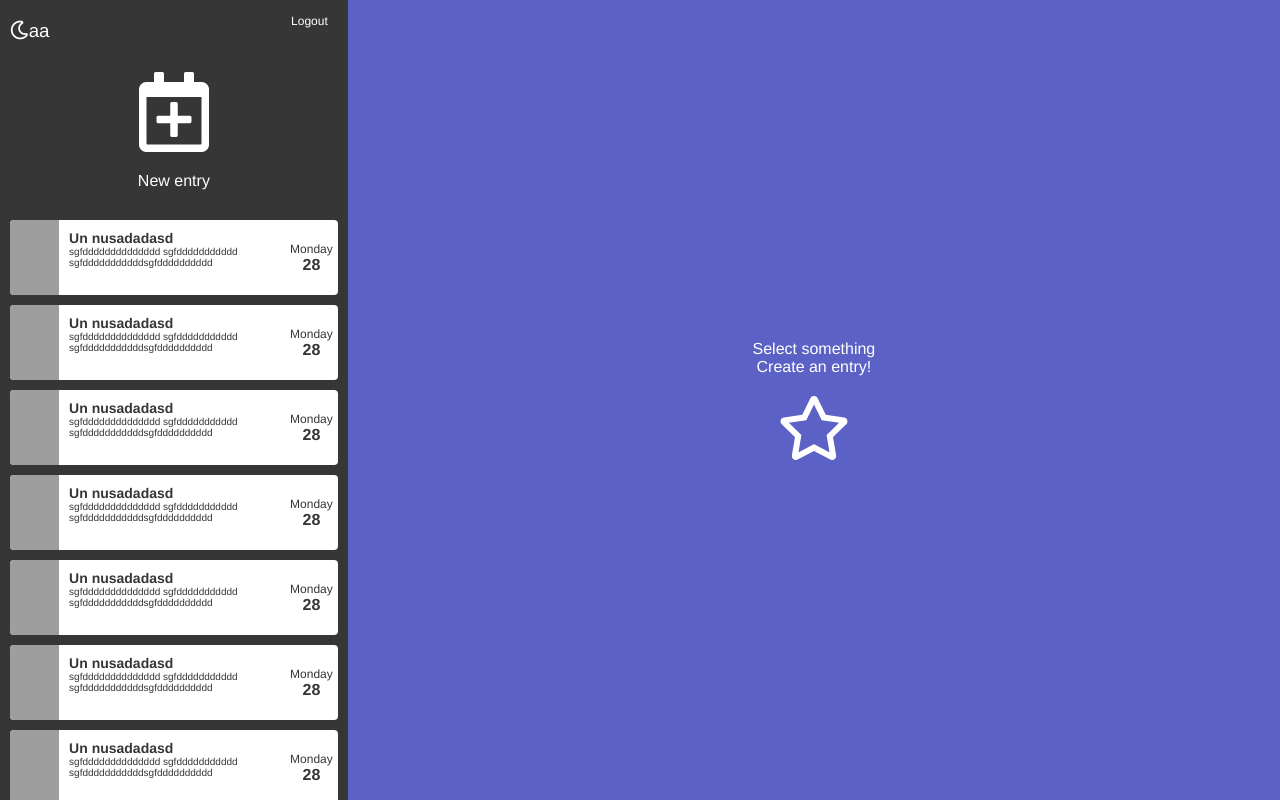
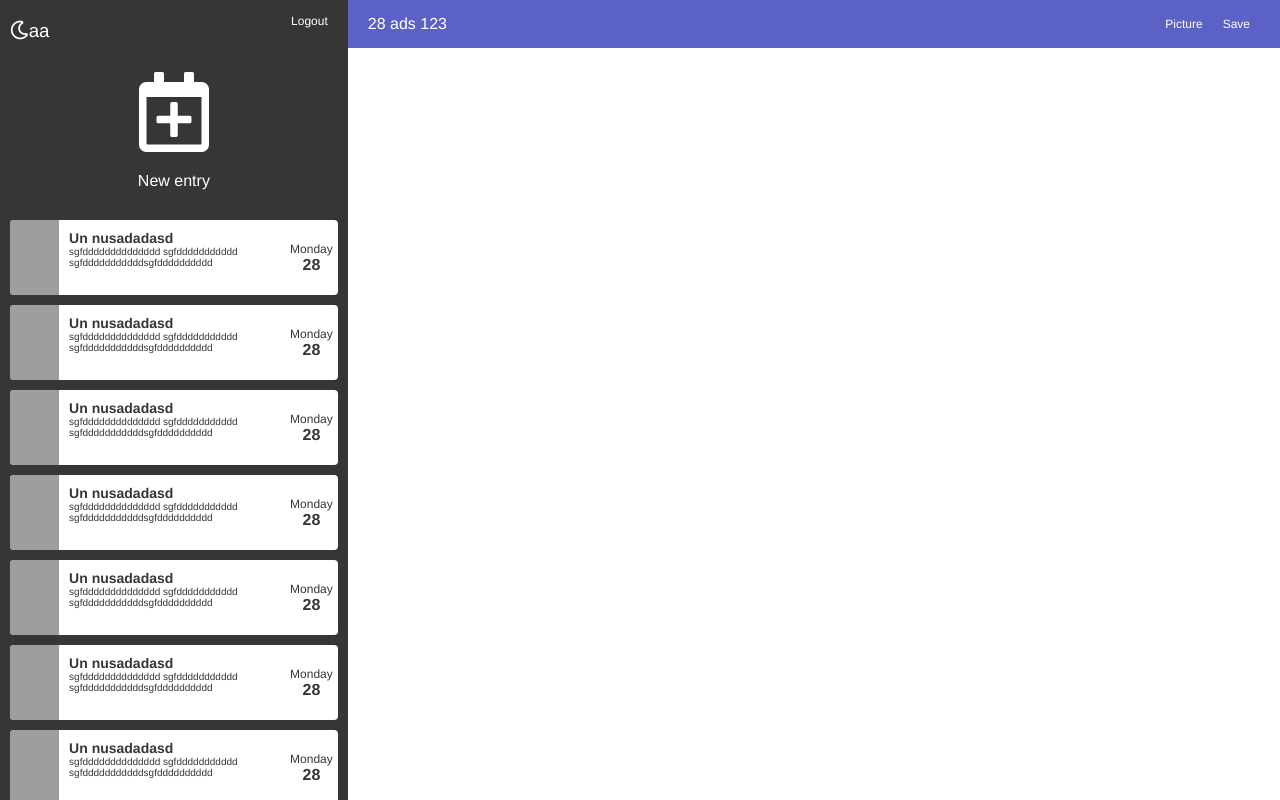
Before and after one commit to YsaacAndujar/journal-app, a React (Create React App) app: page / in a window 1280 px wide. Built offline with nearby package versions, Linux system fonts and the light colour scheme; grey boxes are pictures that could not be loaded.

Commit message:
notes appbar

```diff
--- a/src/components/journal/JournalScreen.jsx
+++ b/src/components/journal/JournalScreen.jsx
@@ -1,13 +1,15 @@
 import React from 'react'
 import Sidebar from './Sidebar'
 import { NothingSelected } from './NothingSelected'
+import { NotesScreen } from 'components/notes/NotesScreen'
 
 export const JournalScreen = () => {
   return (
     <div className='journal__main-content'>
       <Sidebar />
       <main>
-        <NothingSelected/>
+        {/* <NothingSelected/> */}
+        <NotesScreen/>
       </main>
     </div>
   )
--- /dev/null
+++ b/src/components/notes/NotesAppBar.jsx
@@ -0,0 +1,17 @@
+import React from 'react'
+
+export const NotesAppBar = () => {
+  return (
+    <div className='notes__appbar'>
+        <span>28 ads 123</span>
+        <div>
+            <button className='btn'>
+                Picture
+            </button>
+            <button className='btn'>
+                Save
+            </button>
+        </div>
+    </div>
+  )
+}
--- /dev/null
+++ b/src/components/notes/NotesScreen.jsx
@@ -0,0 +1,10 @@
+import React from 'react'
+import { NotesAppBar } from './NotesAppBar'
+
+export const NotesScreen = () => {
+  return (
+    <div className="notes__main-content">
+        <NotesAppBar/>
+    </div>
+  )
+}
```
